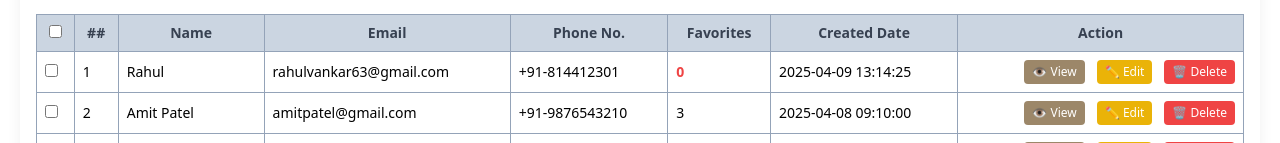
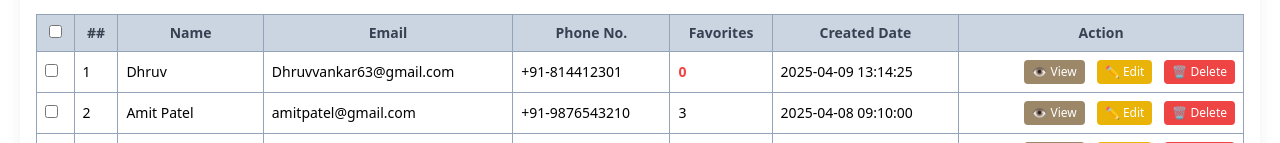
Before and after one commit to roottechinfosystemofficial/shaadiAlbumAdminFrontend, a React (Vite) app in the folder frontend/: page /users in a window 1280 px wide. Shown: the part 205-348 px from the top of the page. Built offline with nearby package versions, Linux system fonts and the light colour scheme; no server answers.

Commit message:
refactor: Update instances of "Rahul" to "Dhruv" across multiple components for consistency

```diff
--- a/frontend/src/component/ClientSideComponent/ClientPhotosView.jsx
+++ b/frontend/src/component/ClientSideComponent/ClientPhotosView.jsx
@@ -186,11 +186,18 @@ const ClientPhotosView = ({ setWhichView }) => {
 
         <div className="flex flex-col md:flex-row items-start md:items-center justify-between pb-6 gap-4">
           <div>
-            <h2 className="text-2xl font-bold">RAHUL</h2>
+            <h2 className="text-2xl font-bold">Dhruv</h2>
             <p className="text-sm text-gray-500">dyhrf</p>
           </div>
           <div className="flex flex-wrap gap-3 text-black">
-            {[ScanFace, Heart, Upload, ShoppingCart, Share2, ArrowDownToLineIcon].map((Icon, index) => (
+            {[
+              ScanFace,
+              Heart,
+              Upload,
+              ShoppingCart,
+              Share2,
+              ArrowDownToLineIcon,
+            ].map((Icon, index) => (
               <button
                 key={index}
                 className="flex items-center gap-2 px-3 py-2 text-sm bg-white border rounded shadow hover:bg-gray-200 transition"
@@ -206,7 +213,9 @@ const ClientPhotosView = ({ setWhichView }) => {
         </div>
 
         <div
-          className={`${layoutClasses[adminSettings.layout]} ${spacingClasses[adminSettings.spacing]}`}
+          className={`${layoutClasses[adminSettings.layout]} ${
+            spacingClasses[adminSettings.spacing]
+          }`}
         >
           {imageUrls.map((url, index) => (
             <div
@@ -222,7 +231,7 @@ const ClientPhotosView = ({ setWhichView }) => {
               <img
                 src={url}
                 alt={`img-${index}`}
-                className={`w-full object-cover ${thumbSizeClasses[adminSettings.thumbnail]}`}
+                className="w-full h-auto rounded"
               />
             </div>
           ))}
--- a/frontend/src/component/EventSettingComponent/CoverImageTab.jsx
+++ b/frontend/src/component/EventSettingComponent/CoverImageTab.jsx
@@ -14,7 +14,7 @@ const CoverImageTab = () => {
   const [mobileImg] = useState(
     "https://images.unsplash.com/photo-1549989317-c15a2203fd8b?q=80&w=1974&auto=format&fit=crop&ixlib=rb-4.0.3&ixid=M3wxMjA3fDB8MHxwaG90by1wYWdlfHx8fGVufDB8fHx8fA%3D%3D"
   );
-  const [text] = useState("Rahul");
+  const [text] = useState("Dhruv");
 
   useEffect(() => {
     if (!coverImg) {
--- a/frontend/src/component/EventlistingComponent/EventModal.jsx
+++ b/frontend/src/component/EventlistingComponent/EventModal.jsx
@@ -28,7 +28,7 @@ const EventModal = ({
             type="text"
             value={eventName}
             onChange={(e) => setEventName(e.target.value)}
-            placeholder="e.g. Rahul weds Kavita"
+            placeholder="e.g. Dhruv weds Kavita"
             className="w-full border p-2 rounded-md mb-3"
             required
           />
--- a/frontend/src/component/PersonalfolderAside.jsx
+++ b/frontend/src/component/PersonalfolderAside.jsx
@@ -26,7 +26,7 @@ const PersonalfolderAside = () => {
 
       {/* Event Info */}
       <div className="space-y-1">
-        <h2 className="text-2xl font-bold text-gray-900">RAHUL</h2>
+        <h2 className="text-2xl font-bold text-gray-900">Dhruv</h2>
         <div className="flex justify-between text-sm text-gray-500">
           <p>Apr 3rd 2025</p>
           <p className="text-emerald-600 font-semibold">Published</p>
@@ -139,8 +139,6 @@ const PersonalfolderAside = () => {
           >
             FaceScan Pre Registration
           </button>
-
-
         </div>
       </div>
     </aside>
--- a/frontend/src/pages/Clientview.jsx
+++ b/frontend/src/pages/Clientview.jsx
@@ -32,7 +32,7 @@ const Clientview = () => {
         >
           <div className="flex flex-col items-start">
             <p className="text-2xl md:text-3xl uppercase pb-2 md:pb-4 font-extrabold">
-              Rahul
+              Dhruv
             </p>
             <div className="flex flex-wrap gap-4 md:gap-10">
               <button className="border-2 border-white py-1 px-3 md:px-4 rounded-md text-sm md:text-base">
--- a/frontend/src/pages/Users.jsx
+++ b/frontend/src/pages/Users.jsx
@@ -14,8 +14,8 @@ const Users = () => {
   const users = [
     {
       id: 1,
-      name: "Rahul",
-      email: "rahulvankar63@gmail.com",
+      name: "Dhruv",
+      email: "Dhruvvankar63@gmail.com",
       phone: "+91-814412301",
       favorites: 0,
       createdDate: "2025-04-09 13:14:25",
```
